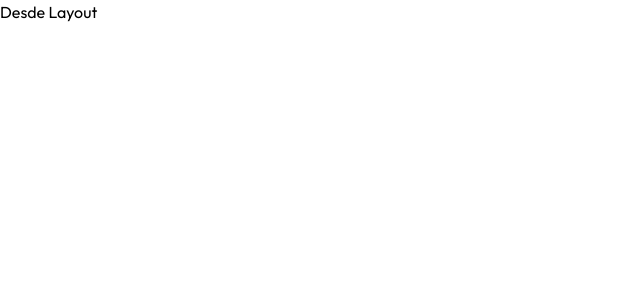
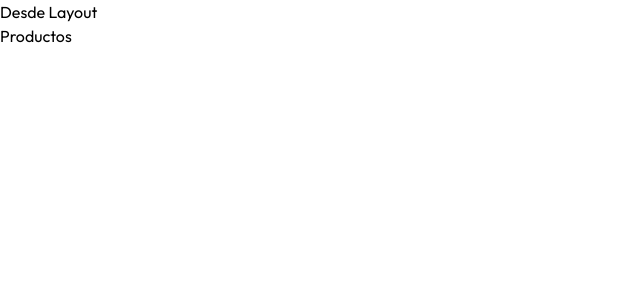
Before and after one commit to Valenmar03/AdministradorProductosFront, a React (Vite) app: page / in a window 1280 px wide. Shown: the top 300 px of the page, without its empty margins (0-640 px from the left). Built offline with nearby package versions, Linux system fonts and the light colour scheme.

Commit message:
create first routes

```diff
--- a/src/router.tsx
+++ b/src/router.tsx
@@ -1,6 +1,7 @@
 import { createBrowserRouter } from 'react-router-dom'
 import Layout from './layouts/Layout'
 import Products from './views/Products'
+import NewProduct from './views/NewProduct'
 
 export const router = createBrowserRouter([
     {
@@ -8,8 +9,13 @@ export const router = createBrowserRouter([
         element: <Layout/>,
         children:[
             {
+                index: true,
                 element: <Products/>
             },
+            {
+                path: '/product/new',
+                element: <NewProduct/>
+            }
         ]
     }
 ])
--- /dev/null
+++ b/src/views/NewProduct.tsx
@@ -0,0 +1,8 @@
+
+export default function NewProduct() {
+  return (
+    <div>
+      NewProduct
+    </div>
+  )
+}
--- a/src/views/Products.tsx
+++ b/src/views/Products.tsx
@@ -2,7 +2,7 @@
 function Products() {
   return (
     <div>
-
+      <h2>Productos</h2>
     </div>
   )
 }
```
